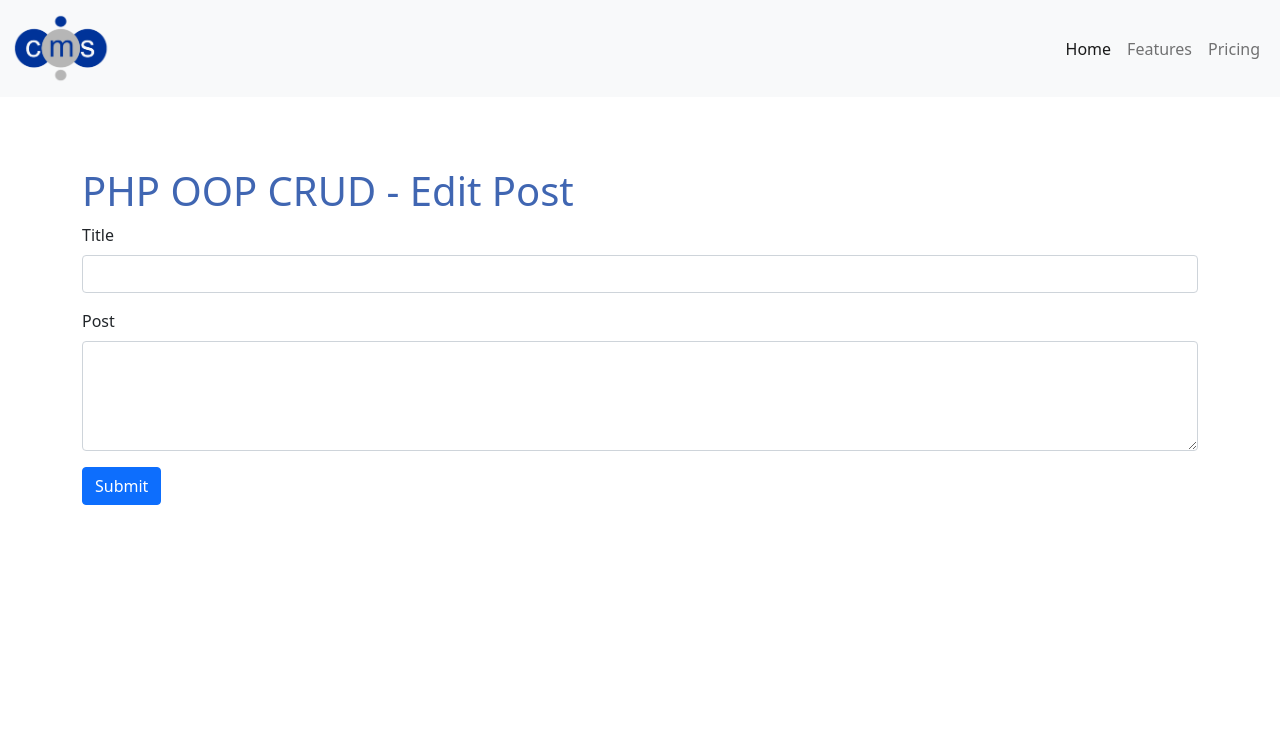
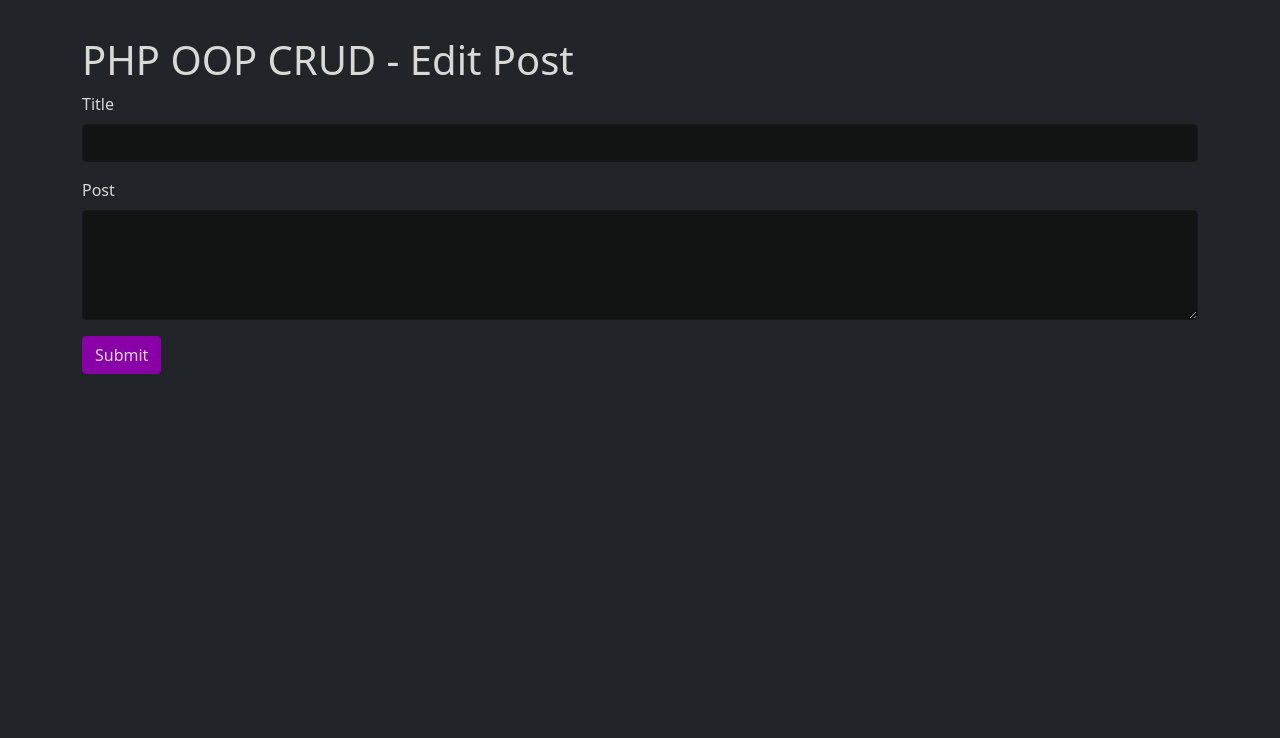
Before and after one commit to mdtraves/PHP_OOP_blog, a PHP site: page /edit.php in a window 1280 px wide. Shown: the top 738 px of the page. Run offline with PHP 8.4, Linux system fonts and the light colour scheme; data that the repository does not hold is empty.

Commit message:
css and routing alterations

```diff
--- a/assets/css/styles.css
+++ b/assets/css/styles.css
@@ -3,18 +3,103 @@ body {
   padding: 0;
   -webkit-box-sizing: border-box;
           box-sizing: border-box;
+  background-color: #242424;
+  color: #D8D8D7;
+}
+
+a {
+  color: #8a00a7;
 }
 
 .nav-logo {
-  max-width: 100px;
-}
-
-h1 {
-  color: #4066B2;
+  width: 150px;
+  height: 75px;
 }
 
 section {
-  padding-top: 70px;
+  padding-top: 20px;
   padding-bottom: 70px;
 }
+
+.card {
+  border: none;
+  -webkit-box-shadow: 0px 4px 28px -6px rgba(0, 0, 0, 0.1);
+          box-shadow: 0px 4px 28px -6px rgba(0, 0, 0, 0.1);
+  background-color: #191c1f;
+  border-radius: 15px;
+  -webkit-box-shadow: 0px 6px 15px -5px #000;
+          box-shadow: 0px 6px 15px -5px #000;
+}
+
+.card-body {
+  padding: 1.5rem 1rem 1.5rem 2rem;
+}
+
+.btn-holder {
+  display: -webkit-box;
+  display: -ms-flexbox;
+  display: flex;
+  -webkit-box-pack: end;
+      -ms-flex-pack: end;
+          justify-content: flex-end;
+}
+
+.navbar-light .navbar-nav .nav-link {
+  color: #D8D8D7;
+}
+
+.navbar-light .navbar-nav .nav-link.active, .navbar-light .navbar-nav .show > .nav-link {
+  color: #D8D8D7;
+  font-weight: 700;
+}
+
+.navbar-light .navbar-nav .nav-link:focus, .navbar-light .navbar-nav .nav-link:hover {
+  color: #fff;
+}
+
+.form-text {
+  color: #D8D8D7;
+}
+
+.form-control {
+  background-color: #121313;
+  border: 1px solid #171818;
+  color: #D8D8D7;
+}
+
+.form-control:focus {
+  color: #D8D8D7;
+  background-color: #2e3236;
+  border: 1px solid #424649;
+  outline: 0;
+  -webkit-box-shadow: 0 0 0 0.25rem rgba(138, 0, 167, 0.12);
+          box-shadow: 0 0 0 0.25rem rgba(138, 0, 167, 0.12);
+}
+
+.post-icon {
+  width: 20px;
+  margin: 5px;
+}
+
+.btn-info {
+  color: #000;
+  background-color: #D8D8D7;
+  border-color: #D8D8D7;
+}
+
+.btn-primary {
+  color: #D8D8D7;
+  background-color: #8a00a7;
+  border-color: #8a00a7;
+}
+
+button {
+  background: none;
+  border: none;
+}
+
+.alert-success {
+  background-color: #86ffc8;
+  border-color: #86ffc8;
+}
 /*# sourceMappingURL=styles.css.map */
--- a/classes/Post.php
+++ b/classes/Post.php
@@ -13,19 +13,21 @@ class Post {
     <div class='col'>
         <div class='card my-2'>
             <div class='card-body'>
-                <h2 class='card-title'>" . $row["post_title"]. "</h2>
+                <a href='#'><h4 class='card-title mb-3'>" . $row["post_title"]. "</h4></a>
                 <p class='card-text'> " . $row["post_body"]. "</p>
-                <form action='deletePost.php' method='post'>
-                <input type='hidden' name='id' value='" . $row["id"] ."'>
-                <input type='submit' class='btn-danger' value='delete'>
-                </form>
+                <div class='btn-holder'>
                 <form action='edit.php?id=" .  $row["id"] . "' method='post'>
                 <input type='hidden' name='id' value='" . $row["id"] ."'>
                 <input type='hidden' name='title' value='" . $row["post_title"] ."'>
                 <input type='hidden' name='body' value='" . $row["post_body"] ."'>
-                <input type='submit' class='btn-info' value='edit'>
+                <button type='submit' ><img class='post-icon' src='/assets/images/edit.svg' />
                 </form>
-
+                <form action='deletePost.php' method='post'>
+                <input type='hidden' name='id' value='" . $row["id"] ."'>
+                <button type='submit'><img class='post-icon' src='/assets/images/delete.svg' />
+                </button
+                </form>
+                </div>
             </div>
         </div>
     </div>
--- a/dist/css/styles.min.css
+++ b/dist/css/styles.min.css
@@ -1,2 +1,2 @@
-body{margin:0;padding:0;-webkit-box-sizing:border-box;box-sizing:border-box}.nav-logo{max-width:100px}h1{color:#4066B2}section{padding-top:70px;padding-bottom:70px}
+body{margin:0;padding:0;-webkit-box-sizing:border-box;box-sizing:border-box;background-color:#242424;color:#D8D8D7}a{color:#8a00a7}.nav-logo{width:150px;height:75px}section{padding-top:20px;padding-bottom:70px}.card{border:none;-webkit-box-shadow:0px 4px 28px -6px rgba(0,0,0,0.1);box-shadow:0px 4px 28px -6px rgba(0,0,0,0.1);background-color:#191c1f;border-radius:15px;-webkit-box-shadow:0px 6px 15px -5px #000;box-shadow:0px 6px 15px -5px #000}.card-body{padding:1.5rem 1rem 1.5rem 2rem}.btn-holder{display:-webkit-box;display:-ms-flexbox;display:flex;-webkit-box-pack:end;-ms-flex-pack:end;justify-content:flex-end}.navbar-light .navbar-nav .nav-link{color:#D8D8D7}.navbar-light .navbar-nav .nav-link.active,.navbar-light .navbar-nav .show>.nav-link{color:#D8D8D7;font-weight:700}.navbar-light .navbar-nav .nav-link:focus,.navbar-light .navbar-nav .nav-link:hover{color:#fff}.form-text{color:#D8D8D7}.form-control{background-color:#121313;border:1px solid #171818;color:#D8D8D7}.form-control:focus{color:#D8D8D7;background-color:#2e3236;border:1px solid #424649;outline:0;-webkit-box-shadow:0 0 0 0.25rem rgba(138,0,167,0.12);box-shadow:0 0 0 0.25rem rgba(138,0,167,0.12)}.post-icon{width:20px;margin:5px}.btn-info{color:#000;background-color:#D8D8D7;border-color:#D8D8D7}.btn-primary{color:#D8D8D7;background-color:#8a00a7;border-color:#8a00a7}button{background:none;border:none}.alert-success{background-color:#86ffc8;border-color:#86ffc8}
 /*# sourceMappingURL=styles.min.css.map */
--- a/edit.php
+++ b/edit.php
@@ -20,12 +20,13 @@
     <meta charset="UTF-8">
     <meta http-equiv="X-UA-Compatible" content="IE=edge">
     <meta name="viewport" content="width=device-width, initial-scale=1.0">
-    <link rel="shortcut icon" type="image/jpg" href="assets/images/cms.png"/>
-    <link rel="stylesheet" href="assets/css/styles.css"/>
+    <link rel="shortcut icon" type="image/jpg" href="/assets/images/logo.svg"/>
     <link href="https://cdn.jsdelivr.net/npm/bootstrap@5.0.0-beta3/dist/css/bootstrap.min.css" rel="stylesheet" integrity="sha384-eOJMYsd53ii+scO/bJGFsiCZc+5NDVN2yr8+0RDqr0Ql0h+rP48ckxlpbzKgwra6" crossorigin="anonymous">
+    <link rel="stylesheet" href="/assets/css/styles.css"/>
+
     <title>CMS</title>
 </head>
-<body>
+<body class="bg-dark">
 
 <?php include('nav.php'); ?>
 
--- a/nav.php
+++ b/nav.php
@@ -1,22 +1,7 @@
-<nav class="navbar navbar-expand-lg navbar-light bg-light">
-  <div class="container-fluid">
-    <a class="navbar-brand" href="/">
-    <img src="assets/images/cms.png" alt="cms" class="nav-logo"></a>
-    <button class="navbar-toggler" type="button" data-bs-toggle="collapse" data-bs-target="#navbarNav" aria-controls="navbarNav" aria-expanded="false" aria-label="Toggle navigation">
-      <span class="navbar-toggler-icon"></span>
-    </button>
-    <div class="collapse navbar-collapse justify-content-end" id="navbarNav">
-      <ul class="navbar-nav">
-        <li class="nav-item">
-          <a class="nav-link active" aria-current="page" href="#">Home</a>
-        </li>
-        <li class="nav-item">
-          <a class="nav-link" href="#">Features</a>
-        </li>
-        <li class="nav-item">
-          <a class="nav-link" href="#">Pricing</a>
-        </li>
-      </ul>
-    </div>
+<nav class="navbar navbar-expand-lg navbar-light bg-dark">
+  <div class="container">
+
+
+
   </div>
 </nav>
--- a/src/styles.scss
+++ b/src/styles.scss
@@ -2,17 +2,97 @@ body{
     margin: 0;
     padding: 0;
     box-sizing: border-box;
+    background-color: rgb(36,36,36);
+    color: #D8D8D7;
+    }
+
+    a {
+        color: #8a00a7;
     }
 
 .nav-logo{
-    max-width: 100px;
-}
-
-h1{
-    color: #4066B2;
+    width: 150px;
+    height: 75px;
 }
 
 section{
-    padding-top:70px;
+    padding-top:20px;
     padding-bottom:70px;
 }
+
+.card{
+    border: none;
+    box-shadow: 0px 4px 28px -6px rgba(0, 0, 0, 0.1);
+    background-color: #191c1f;
+    border-radius: 15px;
+    box-shadow: 0px 6px 15px -5px #000;
+}
+
+.card-body{
+    padding: 1.5rem 1rem 1.5rem 2rem;
+
+}
+
+.btn-holder{
+    display: flex;
+    justify-content: flex-end;
+}
+
+.navbar-light .navbar-nav .nav-link {
+    color: #D8D8D7;
+}
+
+.navbar-light .navbar-nav .nav-link.active, .navbar-light .navbar-nav .show>.nav-link {
+    color: #D8D8D7;
+    font-weight: 700;
+
+}
+
+
+.navbar-light .navbar-nav .nav-link:focus, .navbar-light .navbar-nav .nav-link:hover {
+color: #fff;}
+
+.form-text{
+    color: #D8D8D7;
+}
+
+.form-control{
+    background-color: #121313;
+    border: 1px solid #171818;
+    color: #D8D8D7;
+}
+
+.form-control:focus {
+    color: #D8D8D7;
+    background-color: #2e3236;
+    border: 1px solid #424649;
+    outline: 0;
+    box-shadow: 0 0 0 0.25rem rgba(138,0,167,.12);
+}
+
+.post-icon{
+    width: 20px;
+    margin: 5px;
+}
+
+.btn-info {
+    color: #000;
+    background-color: #D8D8D7;
+    border-color: #D8D8D7;
+}
+
+.btn-primary {
+    color: #D8D8D7;
+    background-color: #8a00a7;
+    border-color: #8a00a7;
+}
+
+button{
+    background: none;
+    border: none;
+}
+
+.alert-success{
+    background-color: #86ffc8;
+    border-color: #86ffc8;
+}
```
Also changed, not shown: index.php (+12 -12 lines), assets/images/delete.svg (added), assets/images/edit.svg (added), assets/images/logo.svg (added), 2 other files.
